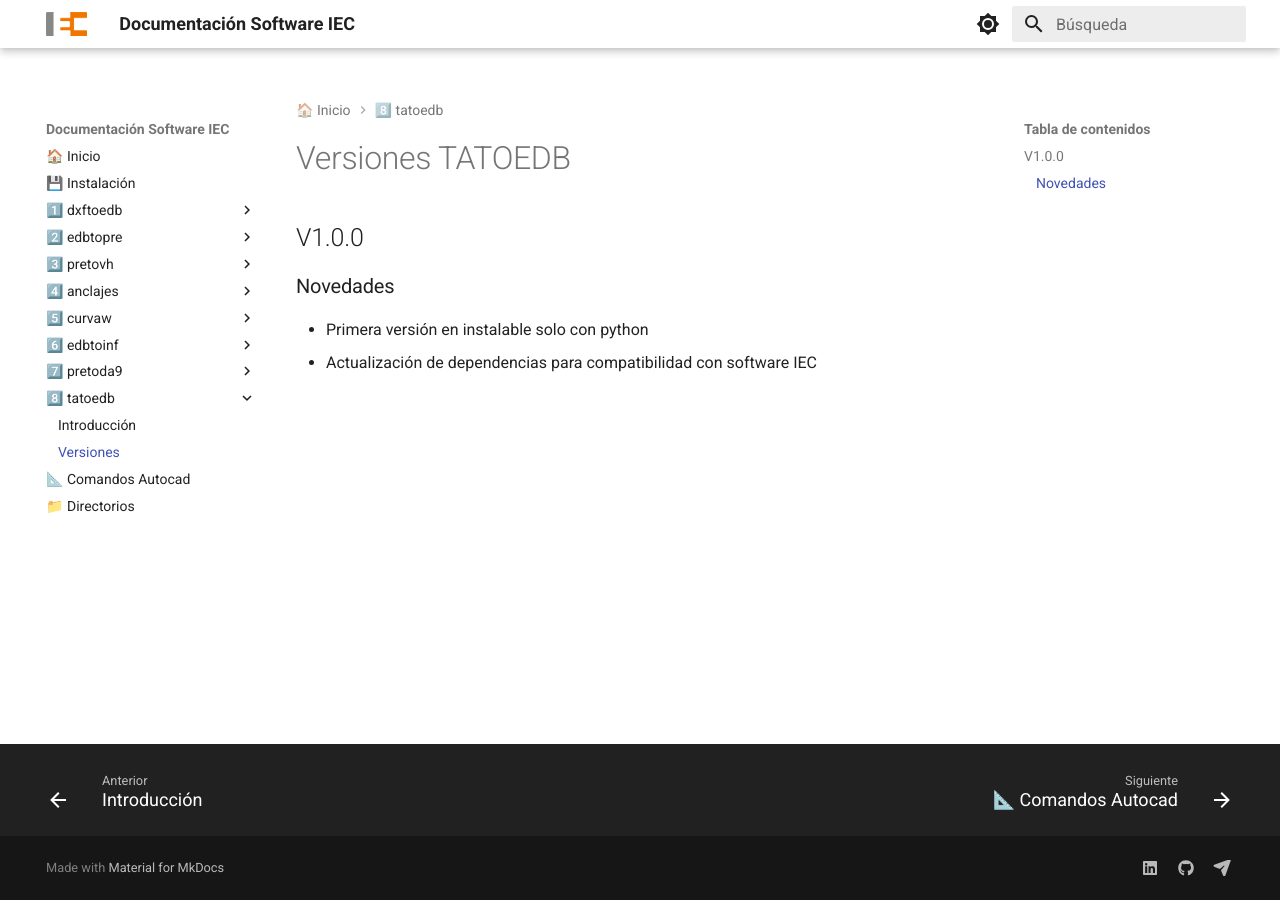
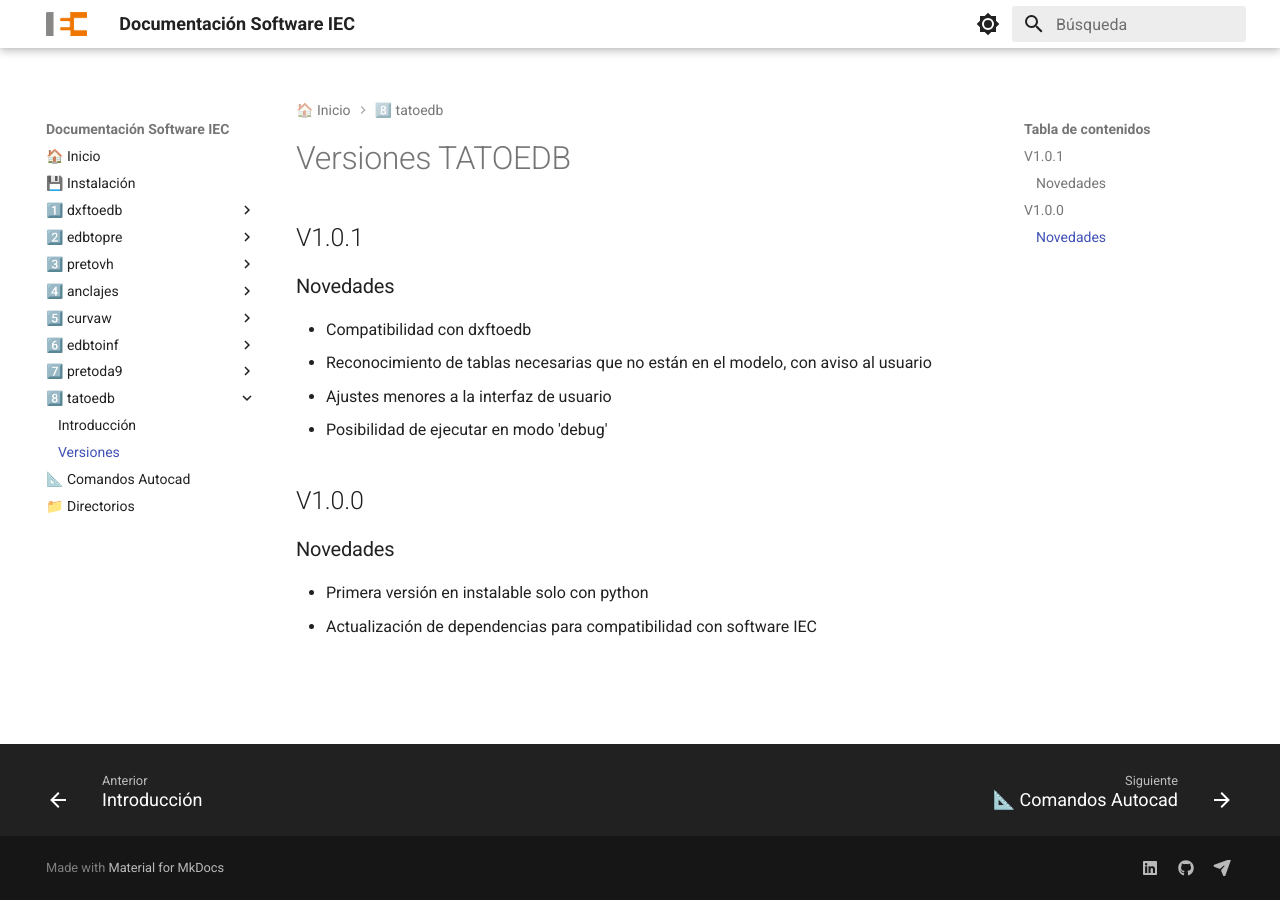
Before and after one commit to iec-ingenieria/documentacion, an MkDocs documentation site: the page built from docs/tatoedb/versiones.md, in a window 1280 px wide. Built offline with MkDocs 1.6.1 and Material for MkDocs 9.7.7, drawn with Linux system fonts in a browser that asks for light colours.

Commit message:
versiones tatoedb

```diff
--- a/docs/tatoedb/versiones.md
+++ b/docs/tatoedb/versiones.md
@@ -1,4 +1,13 @@
 # Versiones TATOEDB
+
+## V1.0.1
+
+### Novedades
+
+- Compatibilidad con dxftoedb
+- Reconocimiento de tablas necesarias que no están en el modelo, con aviso al usuario
+- Ajustes menores a la interfaz de usuario
+- Posibilidad de ejecutar en modo 'debug'
 
 ## V1.0.0
 
```
